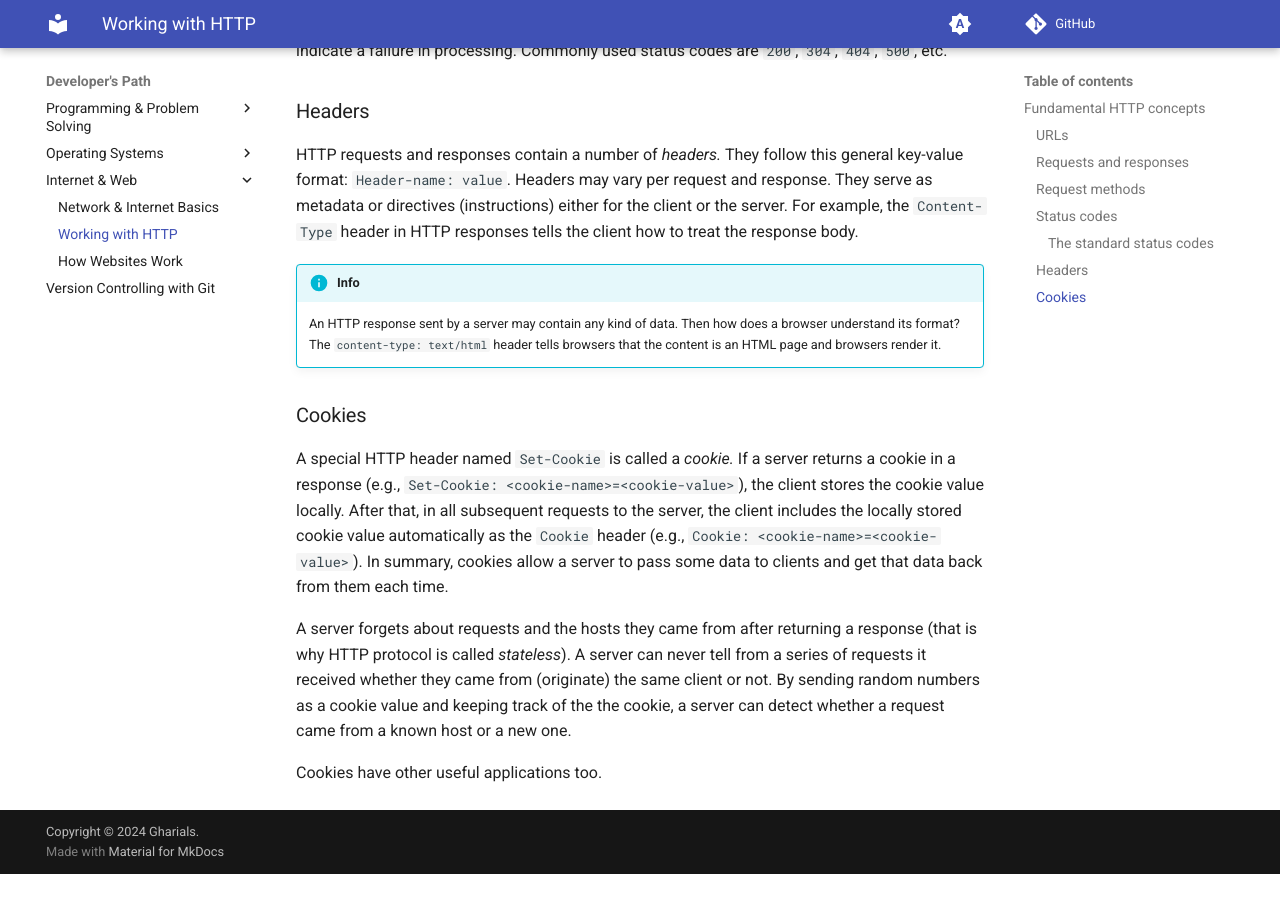
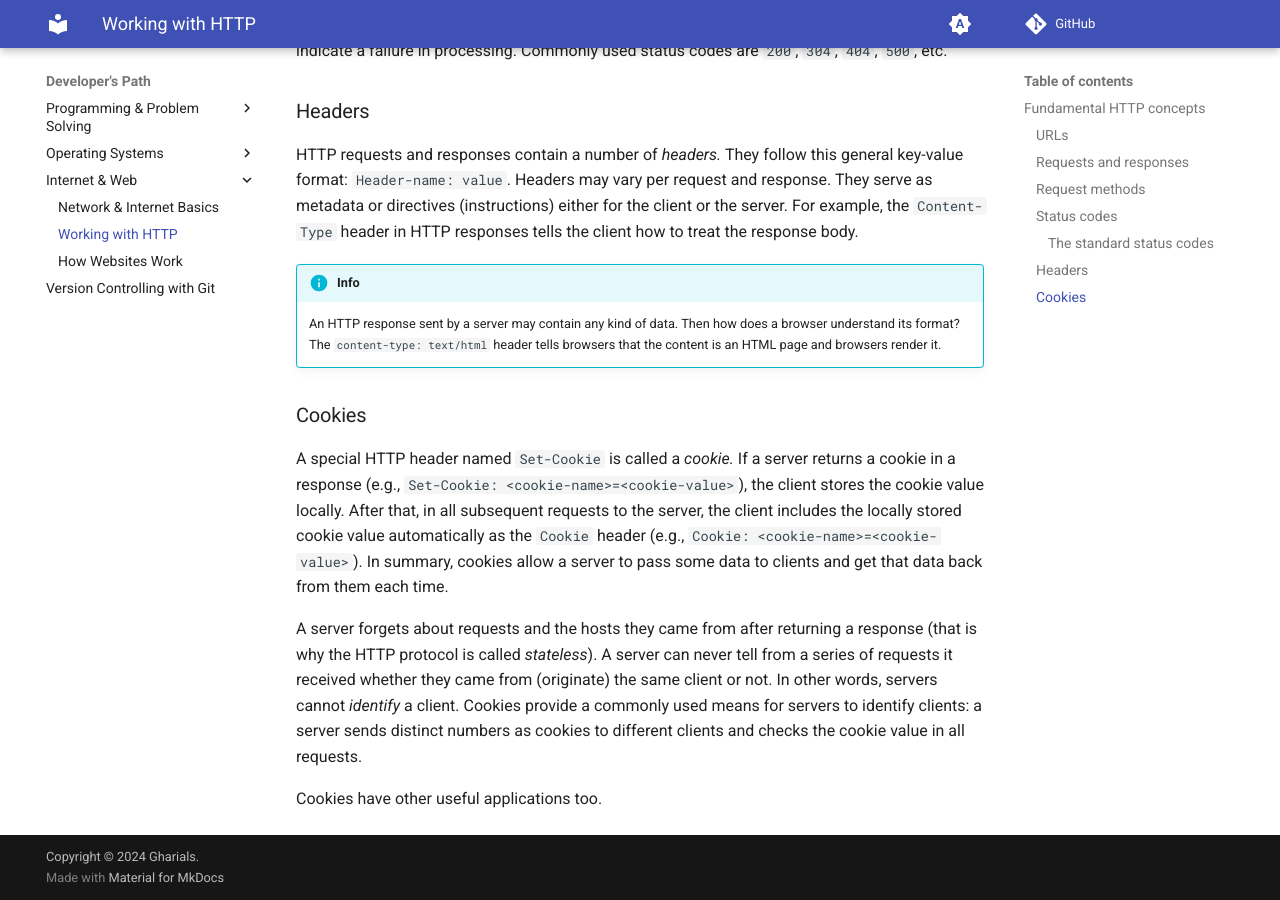
Before and after one commit to gharials/dev-path, an MkDocs documentation site: the page built from docs/internet-web/http-in-depth.md, in a window 1280 px wide and 900 px high, scrolled down 1793 px. Built offline with MkDocs 1.6.1 and Material for MkDocs 9.7.7, drawn with Linux system fonts in a browser that asks for light colours; comment, search, counter and statistics services are not loaded; before the commit the page ends 2667 px from its top, so only the background shows below that.

Commit message:
'http-in-depth': copy edit section 'cookies'.

```diff
--- a/docs/internet-web/http-in-depth.md
+++ b/docs/internet-web/http-in-depth.md
@@ -75,6 +75,6 @@ HTTP requests and responses contain a number of _headers._ They follow this gene
 
 A special HTTP header named `Set-Cookie` is called a _cookie._ If a server returns a cookie in a response (e.g., `Set-Cookie: <cookie-name>=<cookie-value>`), the client stores the cookie value locally. After that, in all subsequent requests to the server, the client includes the locally stored cookie value automatically as the `Cookie` header (e.g., `Cookie: <cookie-name>=<cookie-value>`). In summary, cookies allow a server to pass some data to clients and get that data back from them each time.
 
-A server forgets about requests and the hosts they came from after returning a response (that is why HTTP protocol is called _stateless_). A server can never tell from a series of requests it received whether they came from (originate) the same client or not. By sending random numbers as a cookie value and keeping track of the the cookie, a server can detect whether a request came from a known host or a new one.
+A server forgets about requests and the hosts they came from after returning a response (that is why the HTTP protocol is called _stateless_). A server can never tell from a series of requests it received whether they came from (originate) the same client or not. In other words, servers cannot _identify_ a client. Cookies provide a commonly used means for servers to identify clients: a server sends distinct numbers as cookies to different clients and checks the cookie value in all requests.
 
 Cookies have other useful applications too.
```
